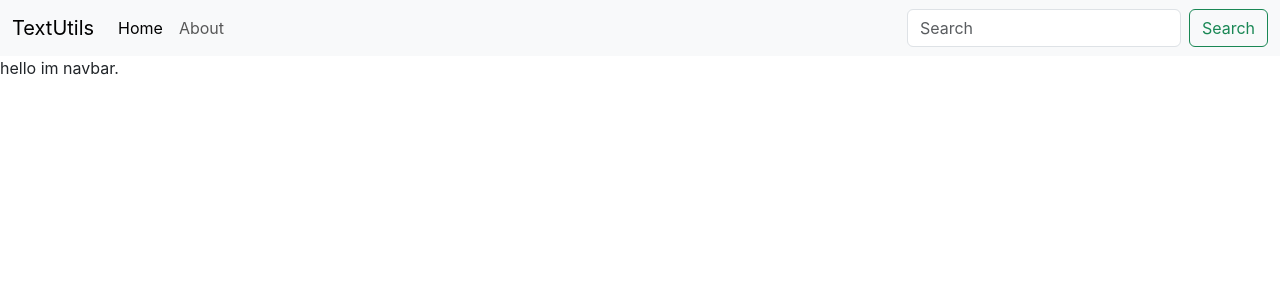
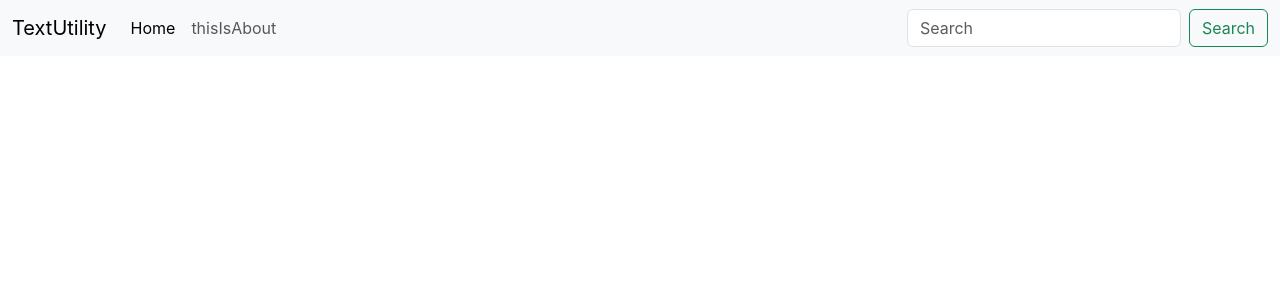
Before and after one commit to Anshikaa-agarwal/reactjs, a React (Create React App) app: page / in a window 1280 px wide. Shown: the top 300 px of the page. Built offline with nearby package versions, Linux system fonts and the light colour scheme.

Commit message:
props and protypes

```diff
--- a/src/App.js
+++ b/src/App.js
@@ -1,34 +1,16 @@
 import './App.css';
 import Navbar from './components/Navbar';
 
+const user = {
+  name: "TextUtility",
+  about: "thisIsAbout",
+  link: "http://www.google.com"
+};
 function App() {
   return (
     <>
-    <nav className="navbar navbar-expand-lg bg-body-tertiary">
-  <div className="container-fluid">
-    <a className="navbar-brand" href="/">TextUtils</a>
-    <button className="navbar-toggler" type="button" data-bs-toggle="collapse" data-bs-target="#navbarSupportedContent" aria-controls="navbarSupportedContent" aria-expanded="false" aria-label="Toggle navigation">
-      <span className="navbar-toggler-icon"></span>
-    </button>
-    <div className="collapse navbar-collapse" id="navbarSupportedContent">
-      <ul className="navbar-nav me-auto mb-2 mb-lg-0">
-        <li className="nav-item">
-          <a className="nav-link active" aria-current="page" href="/">Home</a>
-        </li>
-        <li className="nav-item">
-          <a className="nav-link" href="/">About</a>
-        </li>
-      </ul>
-      <form className="d-flex" role="search">
-        <input className="form-control me-2" type="search" placeholder="Search" aria-label="Search"/>
-        <button className="btn btn-outline-success" type="submit">Search</button>
-      </form>
-    </div>
-  </div>
-</nav>
-
-<Navbar/>
-</>
+    <Navbar name={user.name} about={user.about} aboutLink={user.link}/>
+    </>
   );
 }
 
--- a/src/components/Navbar.js
+++ b/src/components/Navbar.js
@@ -1,9 +1,36 @@
 import React from 'react'
+import PropTypes from 'prop-types'
 
-export default function Navbar() {
+export default function Navbar(props) {
   return (
-    <div>
-      hello im navbar.
+    <nav className="navbar navbar-expand-lg bg-body-tertiary">
+  <div className="container-fluid">
+    <a className="navbar-brand" href="/">{props.name}</a>
+    <button className="navbar-toggler" type="button" data-bs-toggle="collapse" data-bs-target="#navbarSupportedContent" aria-controls="navbarSupportedContent" aria-expanded="false" aria-label="Toggle navigation">
+      <span className="navbar-toggler-icon"></span>
+    </button>
+    <div className="collapse navbar-collapse" id="navbarSupportedContent">
+      <ul className="navbar-nav me-auto mb-2 mb-lg-0">
+        <li className="nav-item">
+          <a className="nav-link active" aria-current="page" href="/">Home</a>
+        </li>
+        <li className="nav-item">
+          <a className="nav-link" href={props.aboutLink}>{props.about}</a>
+        </li>
+      </ul>
+      <form className="d-flex" role="search">
+        <input className="form-control me-2" type="search" placeholder="Search" aria-label="Search"/>
+        <button className="btn btn-outline-success" type="submit">Search</button>
+      </form>
     </div>
+  </div>
+    </nav>
   )
 }
+
+Navbar.propTypes = {
+  name: PropTypes.string,
+  aboutLink: PropTypes.string,
+  about: PropTypes.string,
+
+}
```
